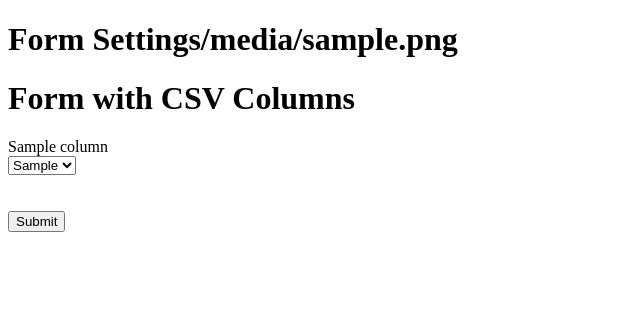
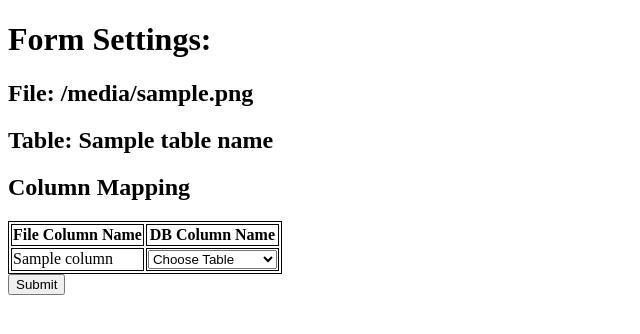
Before and after one commit to kschubert417/data-validation, a Flask app: template app/templates/forms.html in a window 1280 px wide. Shown: the top 334 px of the page, without its empty margins (0-640 px from the left). Run offline with Flask 3, Linux system fonts and the light colour scheme; the template is opened without the code that fills it: most values are stand-ins (such as "Sample title", 1, 10 or a date in 2020).

Commit message:
Dynamic selection column mapping

```diff
--- a/app/flask_app.py
+++ b/app/flask_app.py
@@ -5,10 +5,14 @@ import pandas as pd
 app = Flask(__name__)
 
 # Folder where uploaded files will be stored
-UPLOAD_FOLDER = 'data'
+# YASH NOTE: HERE IS WHERE I HAD TO CHANGE THE FILE PATH FOR UPLOADS FOLDER
+# IF YOU RUN INTO ISSUES JUST CHANGE IT BACK TO YOUR FOLDER
+# UPLOAD_FOLDER = 'uploads'
+UPLOAD_FOLDER = os.path.join(os.getcwd(), 'app', 'templates', 'ChatGPT', 'test', 'uploads')
 app.config['UPLOAD_FOLDER'] = UPLOAD_FOLDER
 app.config['TABLE_CONFIG'] = {'masterfile':['item', 'description', 'ítem_type', 'prodfma']}
 
+print(app.config['UPLOAD_FOLDER'])
 
 def get_column_names(csv_file):
     df = pd.read_csv(csv_file)
@@ -38,11 +42,13 @@ def manage():
 def forms():
     file_name = request.args.get('file', default=None)  # Get file name from query parameter
     print(file_name)
+    table_name = request.args.get('table', default=None)
+    print(f'TABLE NAME: {table_name}')
     if file_name:
         pathcsv = os.path.join(app.config['UPLOAD_FOLDER'],file_name)
         column_names = get_column_names(pathcsv)
         # Perform operations with file_name if needed
-        return render_template('forms.html', file_name=file_name, column_names = column_names)
+        return render_template('forms.html', file_name=file_name, table_name=table_name, column_names=column_names, db_column_names=app.config['TABLE_CONFIG'][table_name])
     else:
         return "No file selected!", 400  # Or handle the case where no file name is provided
 
--- a/app/templates/forms.html
+++ b/app/templates/forms.html
@@ -1,20 +1,47 @@
 <!DOCTYPE html>
 <html lang="en">
-
   <head>
-    <meta charset="UTF-8">
+    <meta charset="UTF-8" />
     <title>HELLO Form Settings</title>
   </head>
-
+  <style>
+    table,
+    th,
+    td {
+      border: 1px solid black;
+    }
+  </style>
   <body>
-
-    <h1>Form Settings{{file_name}}</h1>
+    <h1>Form Settings:</h1>
+    <h2>File: {{ file_name }}</h2>
+    <h2>Table: {{ table_name }}</h2>
     <!-- Form content here -->
     <!--Notes:
         Could use table name passed into template
         -->
-    <h1>Form with CSV Columns</h1>
+    <h2>Column Mapping</h2>
     <form method="POST" action="/submit?file={{file_name}}">
+      <table>
+        <tr>
+          <th>File Column Name</th>
+          <th>DB Column Name</th>
+        </tr>
+        {% for column in column_names %}
+        <tr>
+          <td>{{ column }}</td>
+          <td>
+            <select id="columnSelect">
+              <option value="" selected disabled hidden>Choose Table</option>
+              {% for dbcolumn in db_column_names %}
+              <option value="dbcolumn">{{ dbcolumn }}</option>
+              {% endfor %}
+            </select>
+          </td>
+        </tr>
+        {% endfor %}
+      </table>
+
+      <!--
       {% for column in column_names %}
       <label>{{ column }}</label><br />
       <div>
@@ -27,53 +54,10 @@
 
       <br /><br />
       {% endfor %}
-
+      -->
       <button type="submit">Submit</button>
     </form>
   </body>
 
-
-
-<script>
-    // Get all select elements with the class "select-control"
-    var selects = document.querySelectorAll(".select-control");
-
-    selects.forEach(function (select) {
-        select.addEventListener("change", function () {
-            var singleTextboxContainer = this.nextElementSibling.nextElementSibling;
-            var doubleTextboxContainer = this.nextElementSibling;
-
-            // Hide both initially
-            singleTextboxContainer.style.display = "none";
-            doubleTextboxContainer.style.display = "none";
-
-            // Check the selected option and show the relevant container
-            if (this.value === "foreign_key") {
-                doubleTextboxContainer.style.display = "inline-block";
-            } else if (this.value === "allowed_values") {
-                singleTextboxContainer.style.display = "inline-block";
-            }
-        });
-    });
-
-    // Initialize on load
-    window.onload = function () {
-        selects.forEach(function (select) {
-            var singleTextboxContainer =
-                select.nextElementSibling.nextElementSibling;
-            var doubleTextboxContainer = select.nextElementSibling;
-
-            // Initial visibility based on current option selected
-            if (select.value === "foreign_key") {
-                doubleTextboxContainer.style.display = "inline-block";
-            } else if (select.value === "allowed_values") {
-                singleTextboxContainer.style.display = "inline-block";
-            } else {
-                singleTextboxContainer.style.display = "none";
-                doubleTextboxContainer.style.display = "none";
-            }
-        });
-    };
-</script>
-
+  <script></script>
 </html>
```
Also changed, not shown: app/templates/manage.html (+31 -12 lines), app/templates/new_forms.html (+4 -10 lines). Lines whose indentation alone changed are shown as unchanged.
